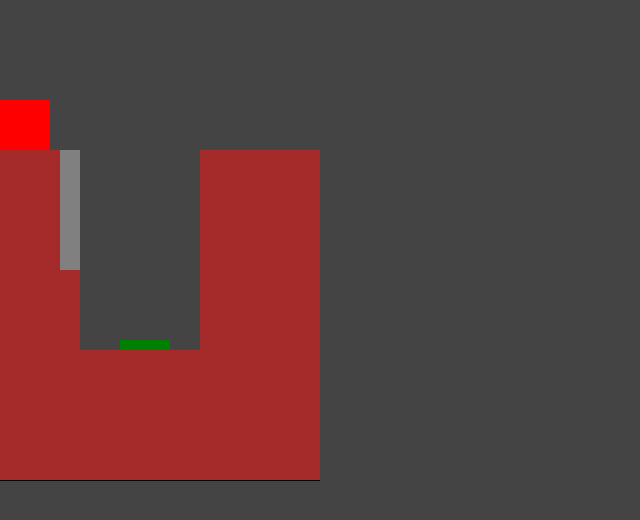
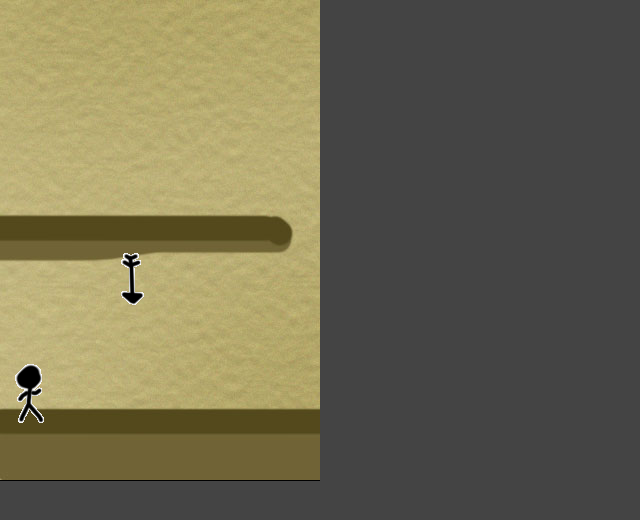
Before and after one commit to louisstow/time-control-game-idea, a plain HTML site: page index.html in a window 1280 px wide. Shown: the whole page, without its empty margins (0-640 px from the left). Drawn offline with Linux system fonts and the light colour scheme.

Commit message:
* Oh god more refactoring

```diff
--- a/index.html
+++ b/index.html
@@ -1,8 +1,8 @@
 <html>
 	<head>
 		<script src="src/crafty.js"></script>
-		<script src="src/levels.js"></script>
-		<script src="src/level1.js"></script>
+		<script src="src/data.js"></script>
+		<script src="src/levels/level1.js"></script>
 
 		<script src="src/Easing.js"></script>
 		<script src="src/Timeline.js"></script>
--- a/src/Game.js
+++ b/src/Game.js
@@ -49,8 +49,7 @@ Game.prototype = {
 			Crafty.removeEvent(Crafty.stage.elem, "mousemove", onMouseMove);
 		});
 
-		this.loadLevel(this.start);
-		this.onEnterFrame(); // first render of objects
+		//this.loadLevel(this.start);
 	},
 
 	loadLevel: function (num) {
@@ -58,6 +57,7 @@ Game.prototype = {
 
 		this.timeline = this.timelines[num];
 		levels[num].init(this);
+		this.onEnterFrame(); // first render of objects
 	},
 
 	addEvent: function () {
--- a/src/Timeline.js
+++ b/src/Timeline.js
@@ -1,5 +1,72 @@
+function Layer (frames) {
+	this.frames = frames;
+	this.endFrame = this.lastFrame();
+}
+
+Layer.prototype = {
+	getFrame: function (frame) {
+		var between = this.getFrameRange(frame, this.frames[1]);
+		if (!between) { return null; }
+
+		return this.interpolateFrames(between.from, between.to, frame);
+	},
+
+	getFrameRange: function (f, start) {
+		var prev = this.frames[start.prev];
+		var next = this.frames[start.next];
+
+		if ((!prev || f >= prev.frame) && f <= start.frame) {
+			return {
+				from: prev || start,
+				to: start
+			}
+		} else {
+			if (next) {
+				return this.getFrameRange(f, next);
+			} else { return null; }
+		}
+	},
+
+	interpolateFrames: function (from, to, frame) {
+		var fromFrame = from.frame || 0;
+		var toFrame = to.frame;
+		var n = (frame - fromFrame) / (Math.max(1, toFrame) - fromFrame);
+		var fromData = from.data || {};
+		var toData = to.data || {};
+
+		var lerped = {};
+		for (var key in fromData) {
+			lerped[key] = interpolate(
+				fromData[key],
+				toData[key],
+				n,
+				to.easing
+			);
+		}
+
+		return lerped;
+	},
+
+	lastFrame: function () {
+		var lastFrame;
+		var frame = this.frames[1];
+
+		do {
+			lastFrame = frame.frame;
+		} while (frame = this.frames[frame.next]);
+
+		return lastFrame;
+	},
+}
+
 function Timeline (level) {
-	this.timeline = level.frames;
+	this.level = level;
+	this.layers = {};
+
+	for (var key in level.layers) {
+		this.layers[key] = new Layer(level.layers[key]);
+	}
+
 	this.events = {};
 	this.endFrame = this.lastFrame();
 	this.objects = level.objects;
@@ -13,56 +80,8 @@ Timeline.prototype = {
 		return this.getFrame(key, this.frame);
 	},
 
-	getFrame: function (key, frame) {
-		var between = this.getFrameRange(frame);
-		if (!between) return null;
-		return this.interpolateFrames(key, between.from, between.to, frame);
-	},
-
-	getFrameRange: function (f, start) {
-		start = start || this.timeline[1]; //assume frame 1 exists
-		var prev = this.timeline[start.prev];
-		var next = this.timeline[start.next];
-
-		if ((!prev || f >= prev.frame) && f <= start.frame) {
-			return {
-				from: prev || start,
-				to: start
-			}
-		} else {
-			if (next)
-				return this.getFrameRange(f, next);
-			else return null;
-		}
-	},
-
-	interpolateFrames: function (obj, from, to, frame) {
-		var fromFrame = from.frame || 0;
-		var toFrame = to.frame;
-		var n = (frame - fromFrame) / (Math.max(1, toFrame) - fromFrame);
-
-		var lerped = {};
-		for (var key in from.data[obj]) {
-			lerped[key] = interpolate(
-				from.data[obj][key],
-				to.data[obj][key],
-				n,
-				from.easing
-			);
-		}
-
-		return lerped;
-	},
-
-	lastFrame: function () {
-		var lastFrame;
-		var frame = this.timeline[1];
-
-		do {
-			lastFrame = frame.frame;
-		} while (frame = this.timeline[frame.next]);
-
-		return lastFrame;
+	getFrame: function (key) {
+		return this.layers[key].getFrame(this.frame);
 	},
 
 	addEvent: function (f, cb) {
@@ -86,6 +105,17 @@ Timeline.prototype = {
 
 		this.frame += diffY;
 		this.frame = clamp(this.frame, 0, this.endFrame);
+	},
+
+	lastFrame: function () {
+		var maxFrame = -1;
+		for (var key in this.layers) {
+			if (this.layers[key].endFrame > maxFrame) {
+				maxFrame = this.layers[key].endFrame;
+			}
+		}
+
+		return maxFrame;
 	}
 };
 
--- a/src/Viewport.js
+++ b/src/Viewport.js
@@ -4,8 +4,8 @@ var Viewport = {
 
 	follow: function (entity, world) {
 		entity.bind("Change", function () {
-			var newX = -this.x + Crafty.viewport.width / 2;
-	 		var newY = -this.y + Crafty.viewport.height / 2;
+			var newX = -this.x + ((Crafty.viewport.width - this.w) / 2);
+	 		var newY = -this.y + ((Crafty.viewport.height - this.h) / 2);
 
 	 		// make sure the viewport keeps in the world
 	 		// boundary
--- /dev/null
+++ b/src/data.js
@@ -0,0 +1,109 @@
+var levels = {
+	1: {
+		"frames": {
+			1: {
+				"next": 2,
+				"prev": null,
+				"frame": 0,
+				"data": {
+					"player": {
+						"x": 0,
+						"y": 140
+					}
+				}
+			},
+
+			2: {
+				"prev": 1,
+				"next": 3,
+				"frame": 60,
+				"data": {
+					"player": {
+						"x": 60,
+						"y": 140
+					}
+				}
+			},
+
+			3: {
+				"prev": 2,
+				"next": null,
+				"frame": 100,
+				"easing": "sine",
+				"data": {
+					"player": {
+						"x": 110,
+						"y": 340
+					}
+				}
+			},
+
+			4: {
+				"prev": 2,
+				"next": null,
+				"frame": 200,
+				"data": {
+					"player": {
+						"x": 320,
+						"y": 140
+					}
+				}
+			}
+		},
+
+		"objects": {},
+		"width": 320,
+		"height": 480
+	},
+
+	2: {
+		"layers": {
+			"player": {
+				1: {
+					"next": 2,
+					"prev": null,
+					"frame": 0,
+					"data": {
+						"x": 0,
+						"y": 480
+					}
+				},
+
+				2: {
+					"next": null,
+					"prev": 1,
+					"frame": 200,
+					"data": {
+							"x": 370,
+							"y": 480
+					}
+				}
+			},
+
+			"arrow": {
+				1: {
+					"next": 2,
+					"prev": null,
+					"frame": 0,
+					"data": {
+						"x": 100,
+						"y": 370
+					}
+				},
+
+				2: {
+					"next": null,
+					"prev": 1,
+					"frame": 60,
+					"data": {
+						"x": 90,
+						"y": 480
+					}
+				}
+			}
+		},
+		"objects": {},
+		"width": 700,
+		"height": 600
+	}
+}
--- /dev/null
+++ b/src/levels/level1.js
@@ -0,0 +1,49 @@
+levels["1"]["init"] = function (game) {
+
+	var openFlag = false;
+	Crafty.e("2D, Canvas, Image").image("assets/bg/level-1.jpg");
+
+	// interactive objects
+	button = Crafty.e("2D, Canvas, Color, Tween").attr({x: 120, w: 50, y: 370, h: 10}).color("green");
+	bridge = Crafty.e("2D, Canvas, Color, Tween")
+			.attr({x: 60, w: 170, y: 190, h: 20, rotation: 90})
+			.color("grey")
+			.bind("TweenEnd", function () {
+				game.paused = false;
+			});
+
+
+	this.objects.player = Crafty.e("2D, Canvas, Color").attr({w: 50, h: 50}).color("red");
+	Viewport.follow(this.objects.player, this);
+
+	game.addEvent(100, function () {
+		if (!openFlag) {
+			openFlag = true;
+			bridge.tween({rotation: 0}, 50);
+			button.tween({y: 380}, 30);
+			game.paused = true;
+		}
+	});
+
+	game.addEvent(60, function () {
+
+		if (openFlag) {
+			// change tracks
+			game.timeline.timeline[2].next = 4;
+			game.timeline.endFrame = game.timeline.lastFrame();
+		}
+	});
+
+	game.addEvent(101, function () {
+		console.log("FINISHED")
+	});
+
+};
+
+levels["2"]["init"] = function (game) {
+	Crafty.e("2D, Canvas, Image").image("assets/bg/level-2.jpg");
+	this.objects.player = Crafty.e("2D, Canvas, player");
+	Viewport.follow(this.objects.player, this)
+
+	this.objects.arrow = Crafty.e("2D, Canvas, arrow");
+};
--- a/src/time.js
+++ b/src/time.js
@@ -6,5 +6,11 @@ window.onload = function () {
 	Crafty.init(WIDTH, HEIGHT);
 	Crafty.canvas.init();
 
-	var game = new Game();
+	Crafty.sprite(64, "assets/objects.png", {
+		player: [0, 0],
+		arrow: [1, 0]
+	});
+
+	game = new Game();
+	game.loadLevel(2);
 }
```
Also changed, not shown: assets/bg/level-1.jpg (added), assets/bg/level-2.jpg (added), assets/objects.png (added).
